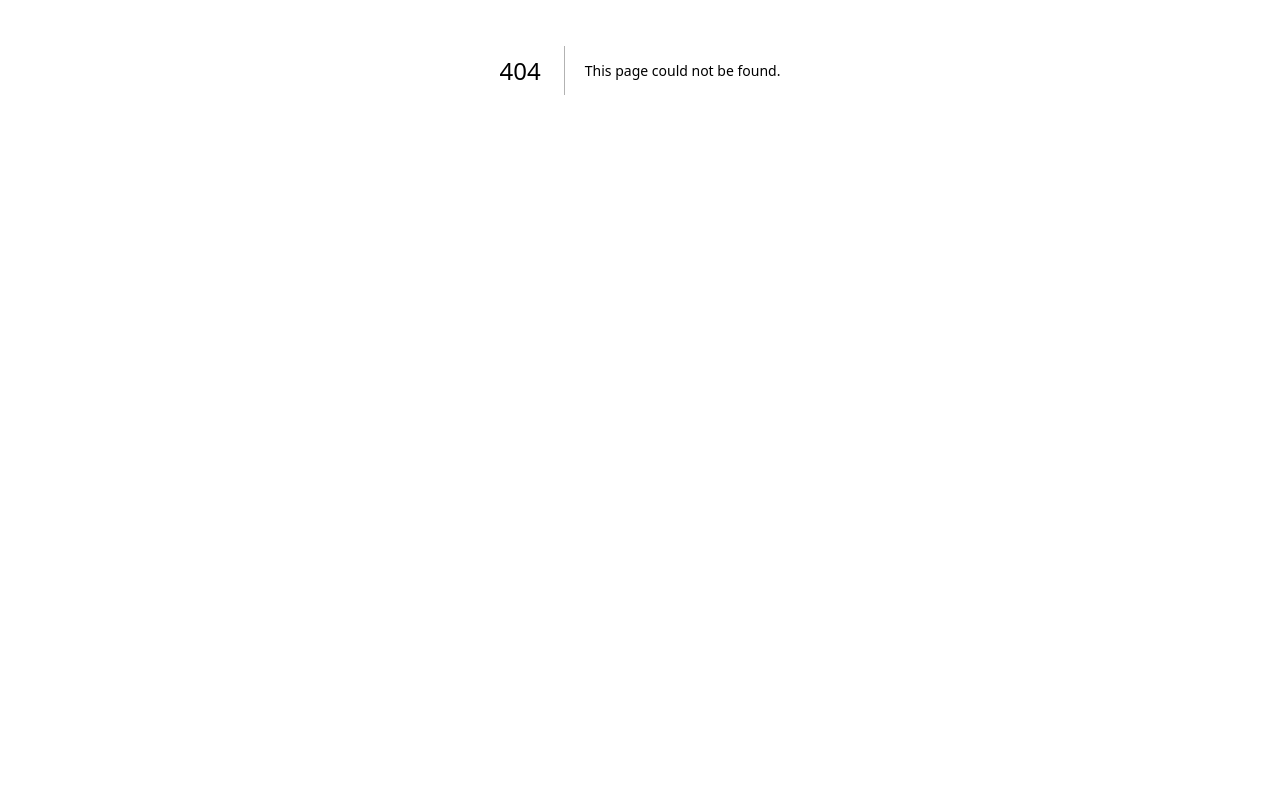
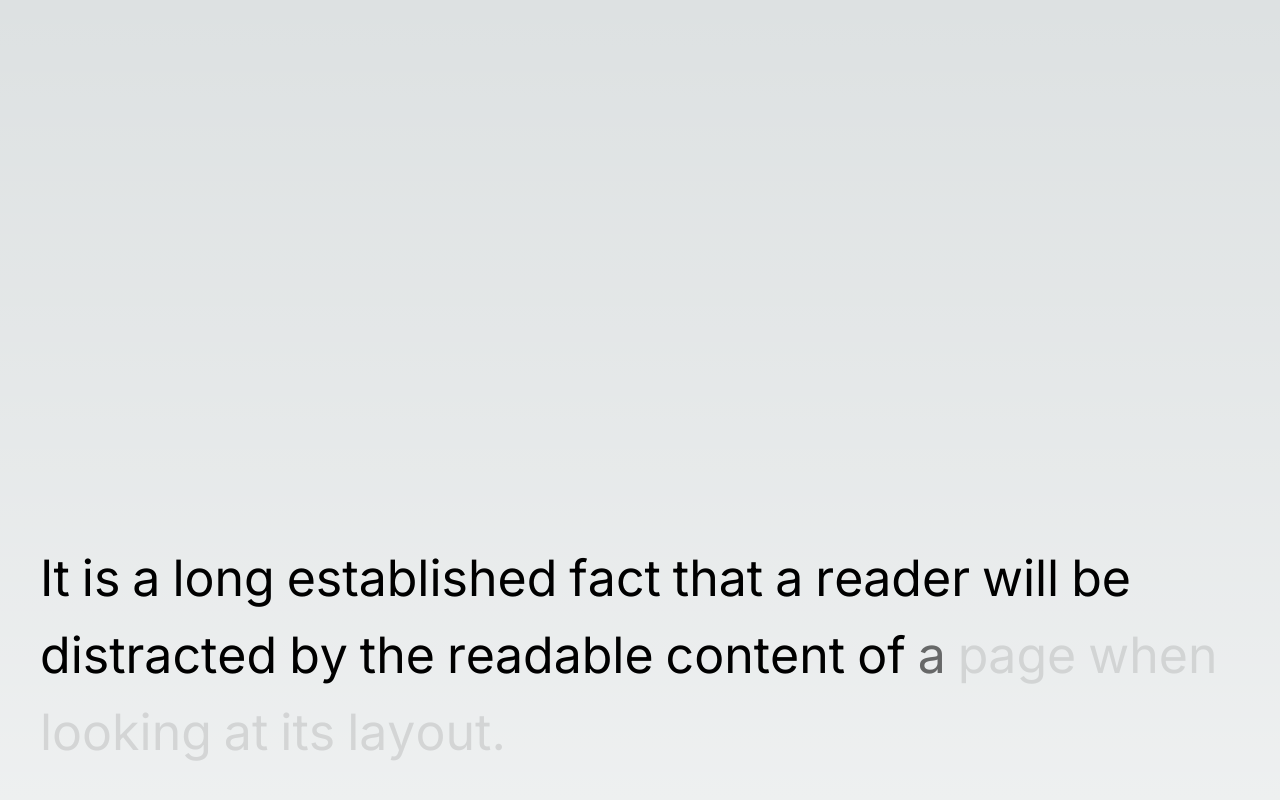
Before and after one commit to jinach0i/PracticeFramerMoion, a Next.js app: page /scroll-chcr in a window 1280 px wide. Before the commit this address had no page. Shown: the part 330-1130 px from the top of the page. Before the commit the page ends 800 px from the top, so only its background shows below. Built offline with nearby package versions, Linux system fonts and the light colour scheme.

Commit message:
스크롤시 텍스트가 바뀌는 애니메이션

```diff
--- /dev/null
+++ b/src/app/scroll-chcr/Character.jsx
@@ -0,0 +1,59 @@
+import React, { useEffect, useRef } from "react";
+import styles from "./page.module.scss";
+import { motion, useScroll, useTransform } from "framer-motion";
+
+export default function Character({ value }) {
+  const el = useRef(null);
+  const { scrollYProgress } = useScroll({
+    target: el,
+    // intersection 발발전에 화면 아래서부터 10% 정도의 padding을 준 것과 같은 효과를 내는 offset x,화면 위에서부터 25% 정도의 지점에서 완전히 진해지게:
+    offset: ["start 0.9", "start 0.25"],
+  });
+  // 문장을 글자로 쪼개서 words라는 변수에 담아:
+  const words = value.split(" ");
+  return (
+    // scrollYProgress를 알아서 숫자로 인식하게 하기 위한 tag:
+    <p ref={el} className={styles.paragraph}>
+      {words.map((word, i) => {
+        // scrollYProgress를 수치화하는 계산:
+        const start = i / words.length;
+        const end = start + 1 / words.length;
+        console.log([start, end]);
+        return (
+          <Word key={i} range={[start, end]} progress={scrollYProgress}>
+            {word}
+          </Word>
+        );
+      })}
+    </p>
+  );
+}
+const Word = ({ children, range, progress }) => {
+// 문자마다 쪼갠 array:
+  const characters=children.split("");
+// 각 문자의 범위영역 알아보기=단어 하나:
+const amount=range[1]-range[0];
+const step=amount/children.length;
+  return (
+    <span className={styles.word}>
+      {
+        characters.map((character,i) => {
+            const start=range[0]+(step*i);
+            const end=range[0]+(step*(i+1));
+            return(
+                <Char key={i} range={[start,end]} progress={progress}>{character}</Char>
+            )
+        })
+      }
+    </span>
+  );
+};
+const Char=({children,range,progress}) => {
+    const opacity=useTransform(progress,range,[0,1]);
+    return(
+        <span>
+            <span className={styles.shadow}>{children}</span>
+            <motion.span style={{opacity}}>{children}</motion.span>
+        </span>
+    )
+}
--- /dev/null
+++ b/src/app/scroll-chcr/page.module.scss
@@ -0,0 +1,16 @@
+.paragraph{
+    font-size: 50px;
+    max-width: 1280px;
+    padding: 40px;
+    display: flex;
+    flex-wrap: wrap;
+    line-height: 1.3;
+    .word{
+        margin: 12px 12px 0 0;
+        position: relative;
+        .shadow{
+            position: absolute;
+            opacity: 0.1;
+        }
+    }
+}
--- /dev/null
+++ b/src/app/scroll-chcr/page.tsx
@@ -0,0 +1,13 @@
+"use client"
+import Character from './Character';
+const paragraph = "It is a long established fact that a reader will be distracted by the readable content of a page when looking at its layout."
+export default function ScrollWordsMain() {
+    return(
+        <div>
+            scroll을 사용하면 문자들의 투명도가 점점 진해집니다.
+            <div style={{height:"100dvh"}}></div>
+            <Character value={paragraph} />
+            <div style={{height:"100dvh"}}></div>
+        </div>
+    )
+};
--- /dev/null
+++ b/src/app/scroll-txt/Paragraph.jsx
@@ -0,0 +1,26 @@
+import React, { useEffect, useRef } from 'react';
+import styles from './page.module.scss';
+import { motion, useScroll } from 'framer-motion';
+
+export default function Paragraph({value}) {
+    const el=useRef(null);
+    const {scrollYProgress}=useScroll({
+        target:el,
+        // intersection 발발전에 화면 아래서부터 10% 정도의 padding을 준 것과 같은 효과를 내는 offset x,화면 위에서부터 25% 정도의 지점에서 완전히 진해지게:
+        offset:['start 0.9','start 0.25']
+    })
+    useEffect(() => {
+        scrollYProgress.on('change',e=>console.log(e))
+    }, []);
+    return(
+        // scrollYProgress를 알아서 숫자로 인식하게 하기 위한 tag:
+        <motion.p
+            ref={el}
+            className={styles.paragraph}
+            // opacity=scrollYProgress:
+            style={{opacity:scrollYProgress}}
+        >
+            {value}
+        </motion.p>
+    )
+};
--- /dev/null
+++ b/src/app/scroll-txt/page.module.scss
@@ -0,0 +1,5 @@
+.paragraph{
+    font-size: 50px;
+    max-width: 1280px;
+    padding: 40px;
+}
--- /dev/null
+++ b/src/app/scroll-txt/page.tsx
@@ -0,0 +1,14 @@
+"use client"
+import Paragraph from './Paragraph'
+const paragraph = "It is a long established fact that a reader will be distracted by the readable content of a page when looking at its layout."
+export default function ScrollTxtMain() {
+    return(
+        <div>
+            scroll을 사용하면 글의 투명도가 바뀝니다
+            <div style={{height:"100dvh"}}></div>
+            <Paragraph value={paragraph}/>
+            <div style={{height:"100dvh"}}></div>
+
+        </div>
+    )
+};
--- /dev/null
+++ b/src/app/scroll-words/Word.jsx
@@ -0,0 +1,43 @@
+import React, { useEffect, useRef } from "react";
+import styles from "./page.module.scss";
+import { motion, useScroll, useTransform } from "framer-motion";
+
+export default function Paragraph({ value }) {
+  const el = useRef(null);
+  const { scrollYProgress } = useScroll({
+    target: el,
+    // intersection 발발전에 화면 아래서부터 10% 정도의 padding을 준 것과 같은 효과를 내는 offset x,화면 위에서부터 25% 정도의 지점에서 완전히 진해지게:
+    offset: ["start 0.9", "start 0.25"],
+  });
+  // 문장을 글자로 쪼개서 words라는 변수에 담아:
+  const words = value.split(" ");
+  return (
+    // scrollYProgress를 알아서 숫자로 인식하게 하기 위한 tag:
+    <p ref={el} className={styles.paragraph}>
+      {words.map((word, i) => {
+        // scrollYProgress를 수치화하는 계산:
+        const start = i / words.length;
+        const end = start + 1 / words.length;
+        console.log([start, end]);
+        return (
+          <Word key={i} range={[start, end]} progress={scrollYProgress}>
+            {word}
+          </Word>
+        );
+      })}
+    </p>
+  );
+}
+const Word = ({ children, range, progress }) => {
+  // scroll의 progress에 따라 하나 하나 단어에 ani가 되야함->이거 gsap이 잘 하지만 framer motion은 수학을 좀 해야ㅎㅎ=
+  //ie)0.04~0.08인거, ,opacity는 0~1이어야 함:
+  const opacity = useTransform(progress, range, [0, 1]);
+  return (
+    <span className={styles.word}>
+        <span className={styles.shadow}></span>
+      <motion.span className={styles.word} style={{ opacity }}>
+        {children}
+      </motion.span>
+    </span>
+  );
+};
--- /dev/null
+++ b/src/app/scroll-words/page.module.scss
@@ -0,0 +1,16 @@
+.paragraph{
+    font-size: 50px;
+    max-width: 1280px;
+    padding: 40px;
+    display: flex;
+    flex-wrap: wrap;
+    line-height: 1.3;
+    .word{
+        margin: 12px 12px 0 0;
+        position: relative;
+        .shadow{
+            position: absolute;
+            opacity: 0.1;
+        }
+    }
+}
--- /dev/null
+++ b/src/app/scroll-words/page.tsx
@@ -0,0 +1,13 @@
+"use client"
+import Word from './Word';
+const paragraph = "It is a long established fact that a reader will be distracted by the readable content of a page when looking at its layout."
+export default function ScrollWordsMain() {
+    return(
+        <div>
+            scroll을 사용하면 단어들의 투명도가 점점 진해집니다.
+            <div style={{height:"100dvh"}}></div>
+            <Word value={paragraph} />
+            <div style={{height:"100dvh"}}></div>
+        </div>
+    )
+};
```
